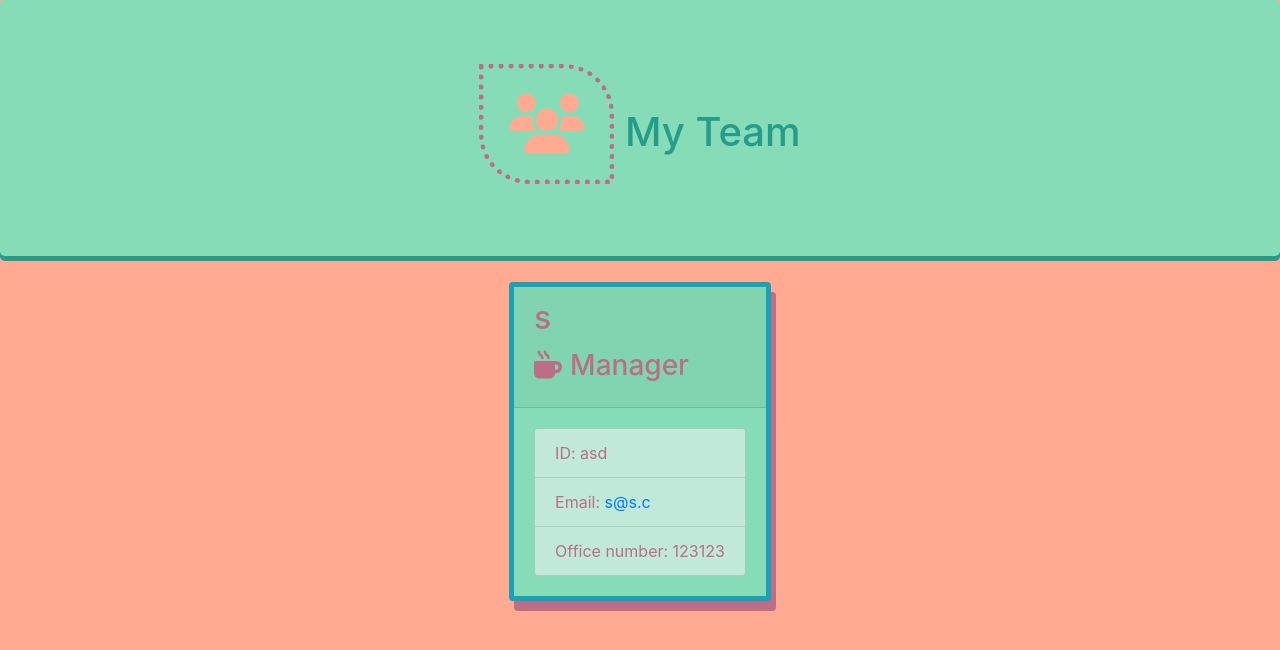
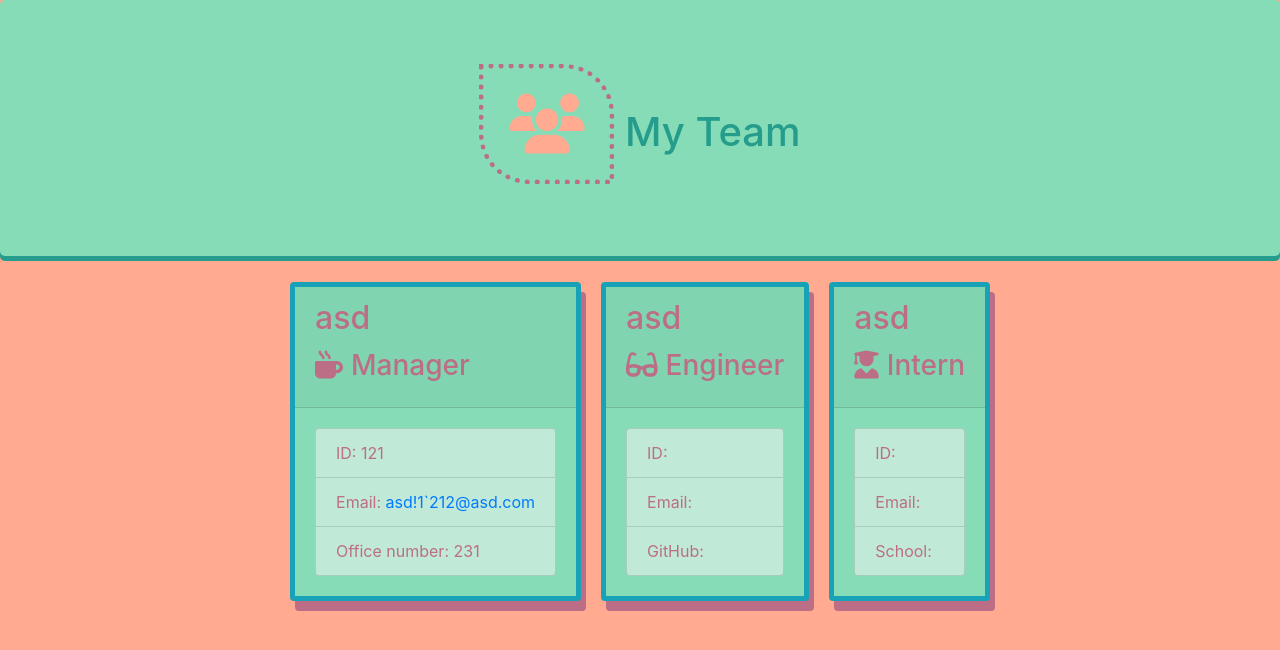
Before and after one commit to kairora/team-tiles, a website: page output/team.html in a window 1280 px wide. Drawn offline with nearby package versions, Linux system fonts and the light colour scheme.

Commit message:
validated engineer and intern name prompt responses

```diff
--- a/output/team.html
+++ b/output/team.html
@@ -26,14 +26,40 @@
             <div class="team-area col-12 d-flex justify-content-center">
                 <div class="card employee-card border border-info">
     <div class="card-header">
-        <h2 class="card-title">s</h2>
+        <h2 class="card-title">asd</h2>
         <h3 class="card-title"><i class="fas fa-mug-hot mr-2"></i>Manager</h3>
     </div>
     <div class="card-body">
         <ul class="list-group">
-            <li class="list-group-item">ID: asd</li>
-            <li class="list-group-item">Email: <a href="mailto:s@s.c">s@s.c</a></li>
-            <li class="list-group-item">Office number: 123123</li>
+            <li class="list-group-item">ID: 121</li>
+            <li class="list-group-item">Email: <a href="mailto:asd!1`212@asd.com">asd!1`212@asd.com</a></li>
+            <li class="list-group-item">Office number: 231</li>
+        </ul>
+    </div>
+</div>
+<div class="card employee-card border border-info">
+    <div class="card-header">
+        <h2 class="card-title">asd</h2>
+        <h3 class="card-title"><i class="fas fa-glasses mr-2"></i>Engineer</h3>
+    </div>
+    <div class="card-body">
+        <ul class="list-group">
+            <li class="list-group-item">ID: </li>
+            <li class="list-group-item">Email: <a href="mailto:"></a></li>
+            <li class="list-group-item">GitHub: <a href="https://github.com/" target="_blank" rel="noopener noreferrer"></a></li>
+        </ul>
+    </div>
+</div>
+<div class="card employee-card border border-info">
+    <div class="card-header">
+        <h2 class="card-title">asd</h2>
+        <h3 class="card-title"><i class="fas fa-user-graduate mr-2"></i>Intern</h3>
+    </div>
+    <div class="card-body">
+        <ul class="list-group">
+            <li class="list-group-item">ID: </li>
+            <li class="list-group-item">Email: <a href="mailto:"></a></li>
+            <li class="list-group-item">School: </li>
         </ul>
     </div>
 </div>
```
